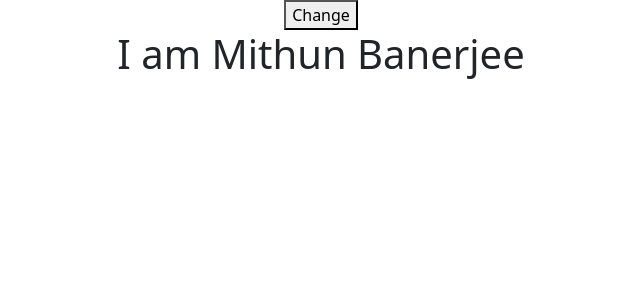
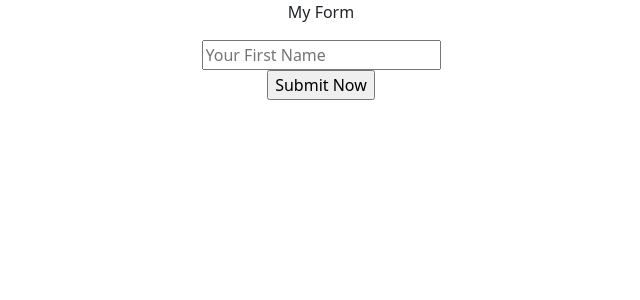
Before and after one commit to mithunbanerjee632/React-Js-Basic, a React (Create React App) app: page / in a window 1280 px wide. Shown: the top 300 px of the page, without its empty margins (319-959 px from the left). Built offline with nearby package versions, Linux system fonts and the light colour scheme.

Commit message:
input form data catching with name attribute and handle with onChange() event handler

```diff
--- a/src/App.js
+++ b/src/App.js
@@ -13,6 +13,7 @@ import Refresh from './mycomponents/Refresh.js';
 import States from './mycomponents/States';
 import MyDemo from './ReactDom/MyDemo.js';
 import MyDemo1 from './ReactDom/MyDemo1.js';
+import Form1 from './Form/Form1.js'
 
 function App() {
 
@@ -20,7 +21,7 @@ function App() {
       <div className="App">
 
 
-      <MyDemo1></MyDemo1>
+     <Form1></Form1>
        </div>
   );
 
--- /dev/null
+++ b/src/Form/Form1.js
@@ -0,0 +1,34 @@
+import React, { Component } from 'react';
+
+class Form1 extends Component {
+
+
+  constructor(){
+    super();
+    this.state={
+      username:" "
+    }
+  }
+
+  onChangeForm=(event)=>{
+    var myName = event.target.name;
+    var myNameVal = event.target.value;
+    this.setState({[myName]:myNameVal});
+  }
+
+  render() {
+    return (
+      <div className="container">
+        <div className="form-group">
+        <p>My Form</p>
+        <p>{this.state.username}</p>
+        <input name="username" onChange={this.onChangeForm} type="text"  placeholder="Your First Name"></input><br></br>
+        <input type="submit" value="Submit Now"></input>
+        </div>
+
+      </div>
+    );
+  }
+}
+
+export default Form1;
```
